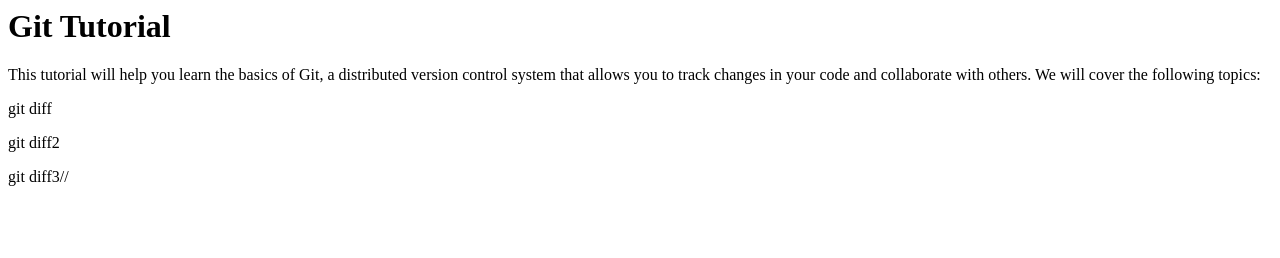
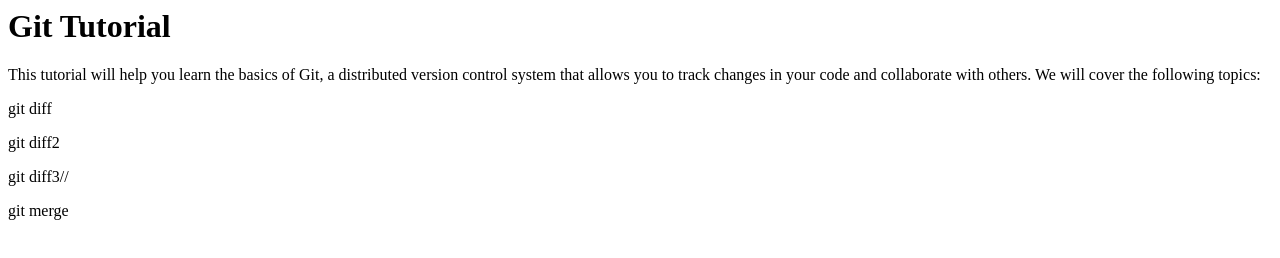
Before and after one commit to so-kuramochi-ricoh/git_tutorial, a plain HTML site: page index.html in a window 1280 px wide. Drawn offline with Linux system fonts and the light colour scheme.

Commit message:
git mergeを追記

```diff
--- a/index.html
+++ b/index.html
@@ -13,3 +13,5 @@ This tutorial will help you learn the basics of Git, a distributed version contr
 <p>
     git diff3//
 </p>
+<p>git merge
+</p>
```
